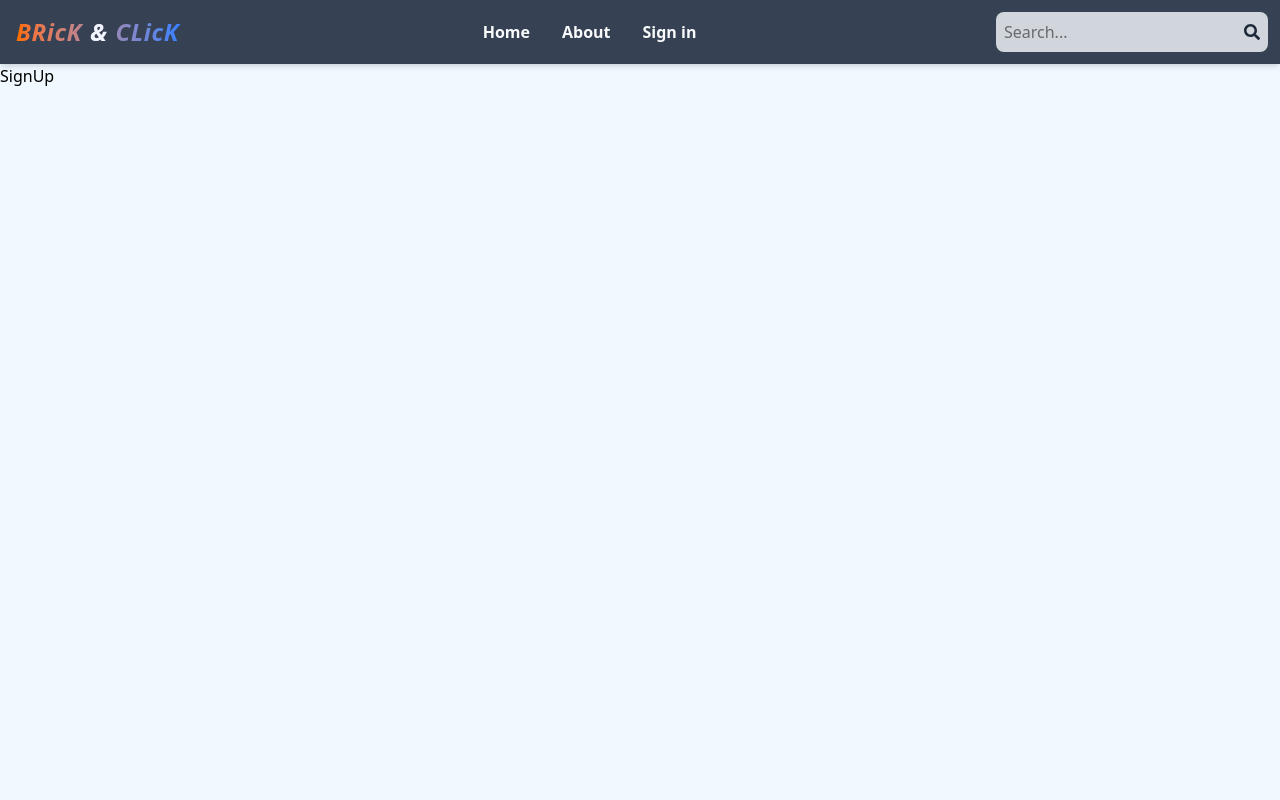
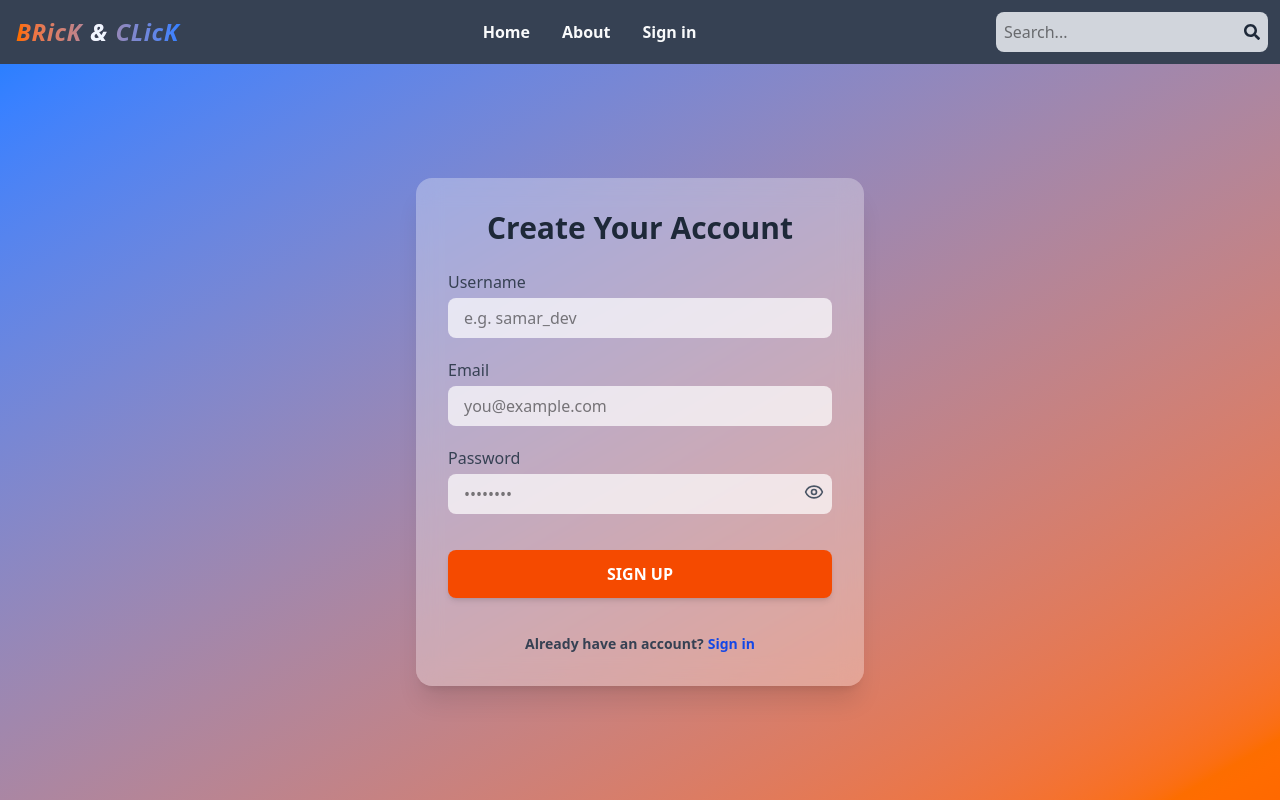
Before and after one commit to hassaanch23/BRICKnCLICK, a React (Vite) app in the folder client/: page /sign-up in a window 1280 px wide. Built offline with nearby package versions, Linux system fonts and the light colour scheme.

Commit message:
signUp page UI done

```diff
--- a/client/package.json
+++ b/client/package.json
@@ -11,8 +11,9 @@
   },
   "dependencies": {
     "@tailwindcss/vite": "^4.1.4",
-    "react": "^19.0.0",
-    "react-dom": "^19.0.0",
+    "lucide-react": "^0.501.0",
+    "react": "^19.1.0",
+    "react-dom": "^19.1.0",
     "react-icons": "^5.5.0",
     "react-router-dom": "^7.5.0",
     "tailwindcss": "^4.1.4"
--- a/client/src/pages/SignUp.jsx
+++ b/client/src/pages/SignUp.jsx
@@ -1,9 +1,89 @@
-import React from 'react'
+import React, { useState } from "react";
+import { Eye, EyeOff } from "lucide-react";
+import { Link } from "react-router-dom";
 
 export default function SignUp() {
+  const [showPassword, setShowPassword] = useState(false);
+
   return (
-    <div>
-      SignUp
+    <div className="h-[calc(100vh-64px)] overflow-hidden bg-gradient-to-br from-blue-500 to-orange-500 flex justify-center items-center px-4">
+      <div className="w-full max-w-md p-8 bg-white/30 backdrop-blur-md rounded-2xl shadow-xl animate-fade-in-down">
+        <h2 className="text-3xl font-bold text-gray-800 text-center mb-6">
+          Create Your Account
+        </h2>
+
+        <form className="space-y-5">
+          <div>
+            <label
+              className="block text-gray-700 font-medium mb-1"
+              htmlFor="username"
+            >
+              Username
+            </label>
+            <input
+              id="username"
+              type="text"
+              placeholder="e.g. samar_dev"
+              className="w-full px-4 py-2 rounded-lg bg-white/70 focus:outline-none focus:ring-2 focus:ring-orange-500 transition-all"
+            />
+          </div>
+
+          <div>
+            <label
+              className="block text-gray-700 font-medium mb-1"
+              htmlFor="email"
+            >
+              Email
+            </label>
+            <input
+              id="email"
+              type="email"
+              placeholder="you@example.com"
+              className="w-full px-4 py-2 rounded-lg bg-white/70 focus:outline-none focus:ring-2 focus:ring-orange-500 transition-all"
+            />
+          </div>
+
+          <div>
+            <label
+              className="block text-gray-700 font-medium mb-1"
+              htmlFor="password"
+            >
+              Password
+            </label>
+            <div className="relative">
+              <input
+                id="password"
+                type={showPassword ? "text" : "password"}
+                placeholder="••••••••"
+                className="w-full px-4 py-2 pr-10 rounded-lg bg-white/70 focus:outline-none focus:ring-2 focus:ring-orange-500 transition-all"
+              />
+              <button
+                type="button"
+                onClick={() => setShowPassword(!showPassword)}
+                className="absolute right-2 top-2 text-gray-600 hover:text-blue-500 transition"
+              >
+                {showPassword ? <EyeOff size={20} /> : <Eye size={20} />}
+              </button>
+            </div>
+          </div>
+
+          <button
+            type="submit"
+            className="w-full py-3 mt-4 bg-orange-600 text-white font-semibold rounded-lg hover:opacity-80 transition-all shadow-md hover:shadow-lg uppercase cursor-pointer disabled:opacity-50 disabled:cursor-not-allowed"
+          >
+            Sign Up
+          </button>
+          <p className="text-center gap-2 text-sm text-gray-700 mt-4 font-semibold">
+            Already have an account?
+            <Link
+              to={"/sign-in"}
+              className="text-blue-700 hover:underline ml-1 font-bold "
+            >
+              Sign in
+            </Link>
+          </p>
+        </form>
+      </div>
     </div>
-  )
+  );
 }
--- a/package.json
+++ b/package.json
@@ -15,6 +15,7 @@
     "bcryptjs": "^3.0.2",
     "dotenv": "^16.5.0",
     "express": "^5.1.0",
+    "lucide-react": "^0.501.0",
     "mongodb": "^6.15.0",
     "mongoose": "^8.13.2",
     "nodemon": "^3.1.9"
```
Also changed, not shown: 2 other files (tests, documents, lock files or other folders).
